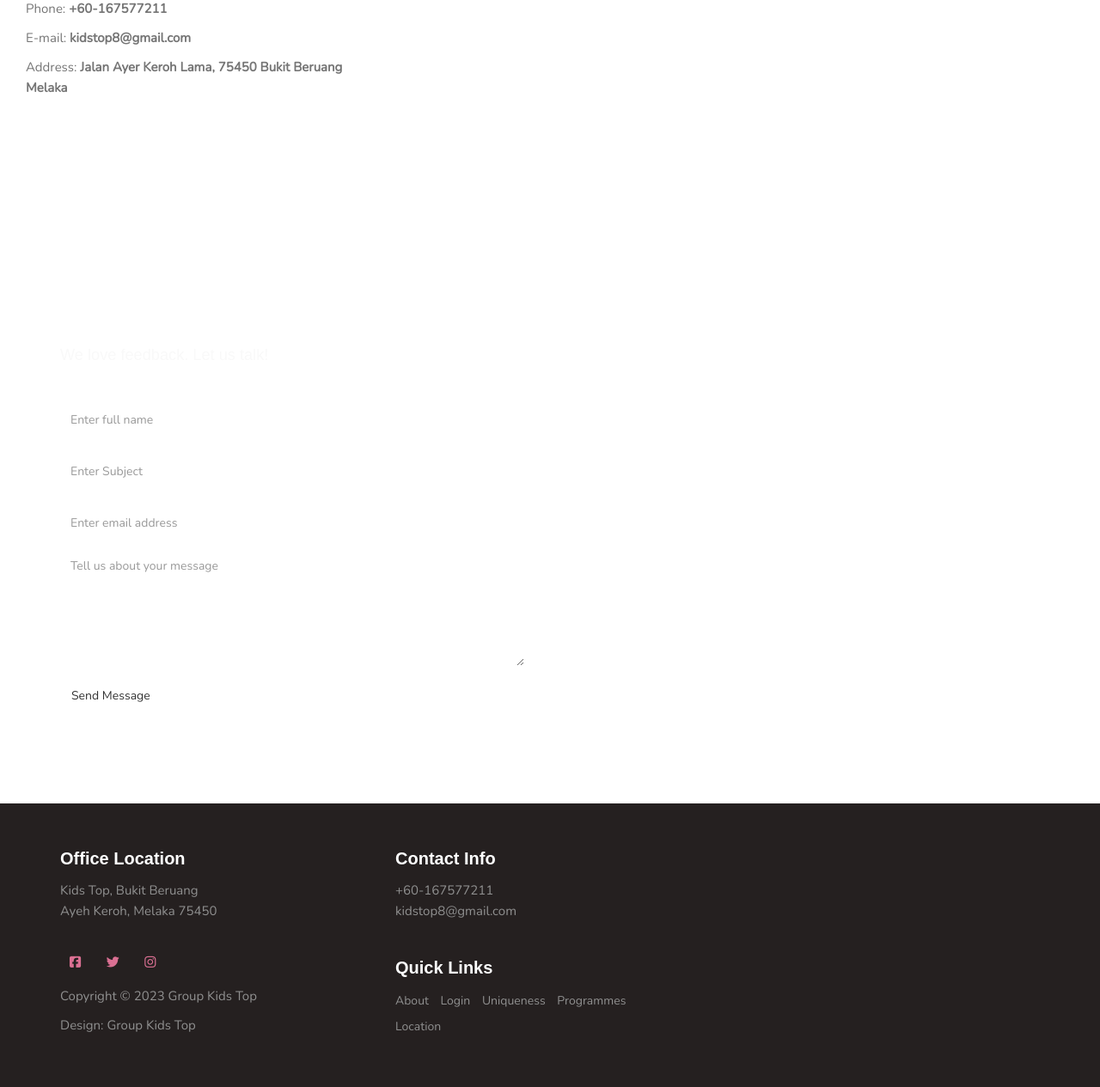
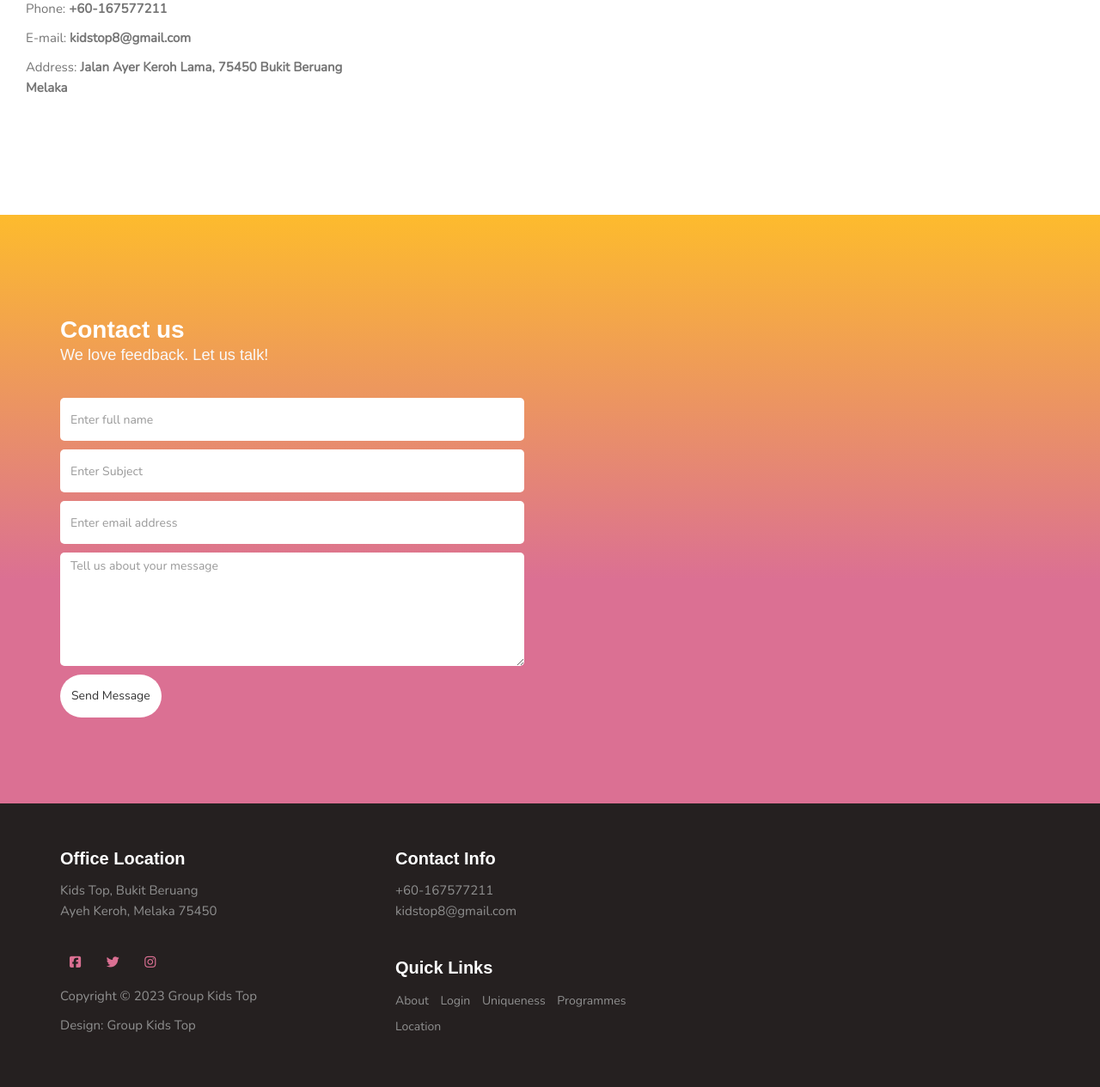
Before and after one commit to weiisiangg/KidsPreschoolLearningSystem, a PHP site: page /index.html in a window 1280 px wide. Shown: the part 4200-5465 px from the top of the page at 86% size. Run offline with PHP 8.4, Linux system fonts and the light colour scheme; some libraries are stand-ins or nearby versions; some web fonts are replaced.

Commit message:
Add background color
not a bug

```diff
--- a/css/style.css
+++ b/css/style.css
@@ -486,8 +486,7 @@
 -----------------------------------------*/
 
 #contact {
-  /* FIXME: Bug or feature? */
-  /* background: linear-gradient(0deg, palevioletred 38%, rgba(253,187,45,1) 100%); */
+  background: linear-gradient(0deg, palevioletred 38%, rgba(253,187,45,1) 100%);
   height: auto;
   max-width: 100%;
   margin-top: 2%;
```
